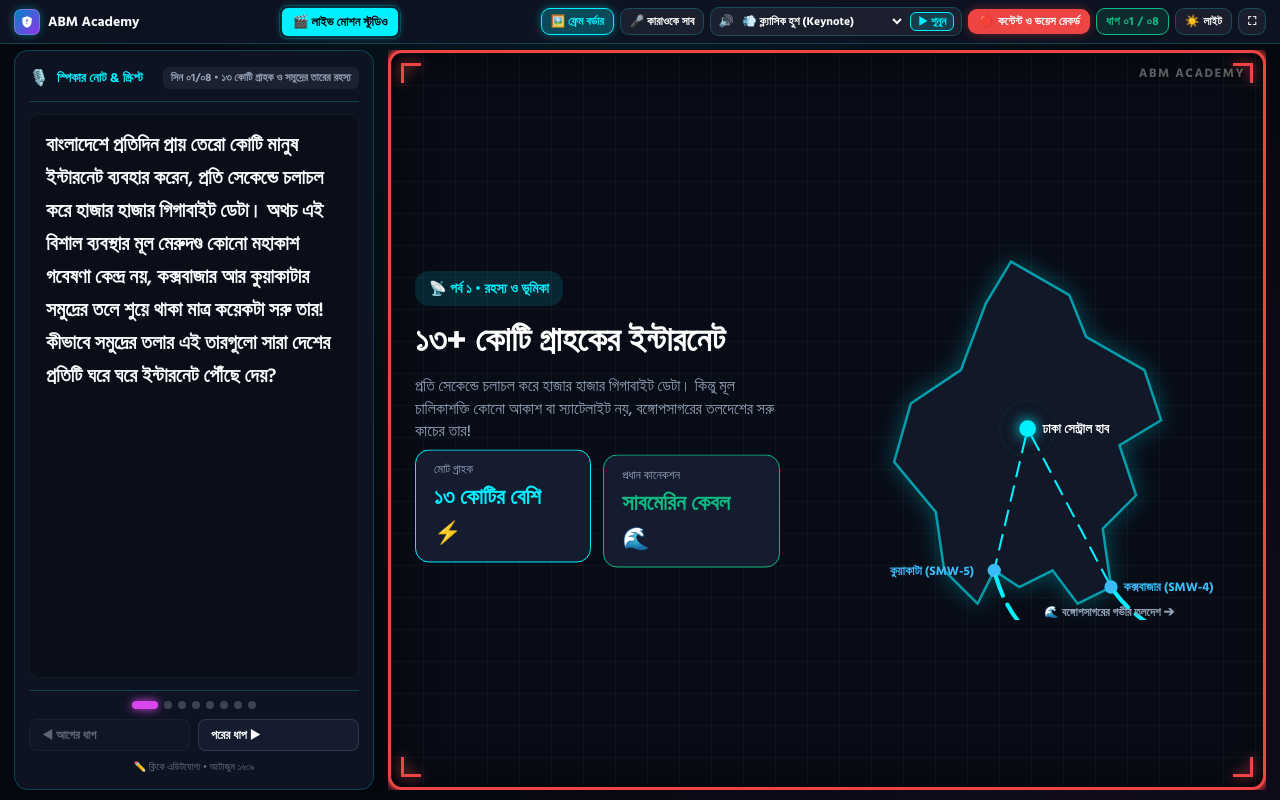
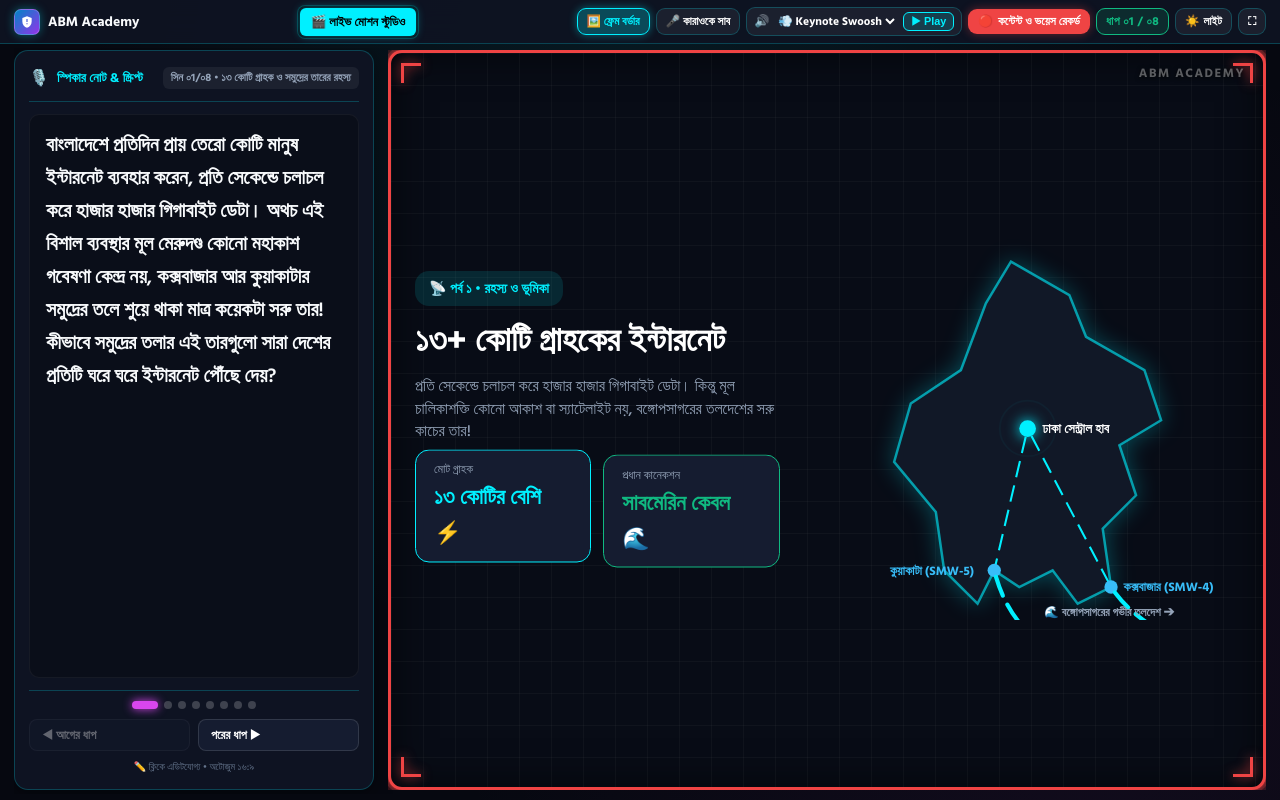
Before and after one commit to AbMannan1761/Animated-Studio, a plain HTML site: page index.html in a window 1280 px wide. Drawn offline with Linux system fonts and the light colour scheme.

Commit message:
Change sound preset menu options to clean English names only

```diff
--- a/index.html
+++ b/index.html
@@ -1104,16 +1104,16 @@
       <div class="sound-select-box" title="স্লাইড ট্রানজিশন সাউন্ড সিলেক্ট করুন">
         <span style="font-size:0.75rem;">🔊</span>
         <select class="sound-select-dropdown" id="soundPresetSelect" onchange="onSoundPresetChange(this.value)">
-          <option value="swoosh">💨 ক্ল্যাসিক হুশ (Keynote)</option>
-          <option value="pop">🔘 সফট পপ (Minimal Pop)</option>
-          <option value="chime">🔔 ক্রিস্টাল চাইম (Crystal Chime)</option>
-          <option value="paper">📄 পেপার ফ্লিপ (Paper Flip)</option>
-          <option value="blip">⚡ ডিজিটাল ব্লিপ (Tech Blip)</option>
-          <option value="camera">📸 ক্যামেরা শাটার (Click)</option>
-          <option value="none">🔇 সাউন্ড বন্ধ (Mute)</option>
+          <option value="swoosh">💨 Keynote Swoosh</option>
+          <option value="pop">🔘 Minimal Pop</option>
+          <option value="chime">🔔 Crystal Chime</option>
+          <option value="paper">📄 Paper Flip</option>
+          <option value="blip">⚡ Tech Blip</option>
+          <option value="camera">📸 Camera Click</option>
+          <option value="none">🔇 Mute</option>
         </select>
-        <button type="button" class="sound-preview-btn" onclick="previewCurrentSound()" title="সাউন্ডটি শুনে দেখুন">
-          ▶ শুনুন
+        <button type="button" class="sound-preview-btn" onclick="previewCurrentSound()" title="Preview Sound">
+          ▶ Play
         </button>
       </div>
       <button class="btn-record" id="btnRecord" onclick="toggleRecording()">
```
Also changed, not shown: studio.html (+9 -9 lines).
